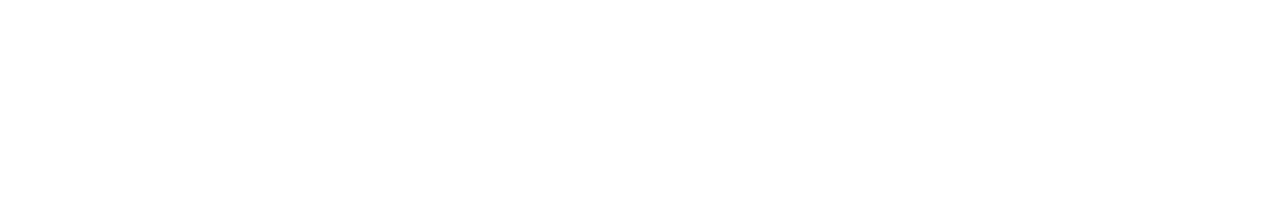
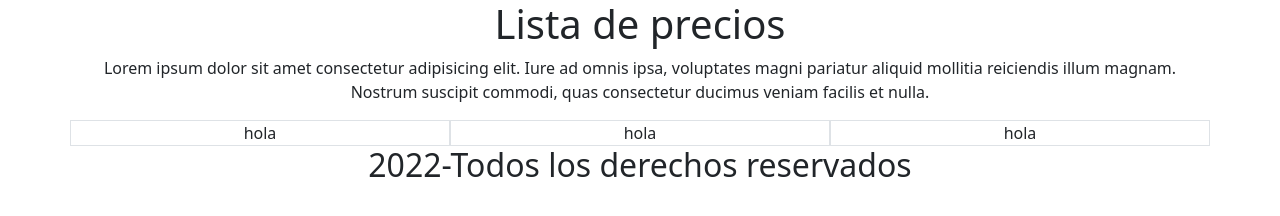
Before and after one commit to lautajam/Price-list-bootstrap-practice, a plain HTML site: page index.html in a window 1280 px wide. Drawn offline with nearby package versions, Linux system fonts and the light colour scheme.

Commit message:
basic structure

```diff
--- a/index.html
+++ b/index.html
@@ -4,9 +4,27 @@
     <meta charset="UTF-8">
     <meta http-equiv="X-UA-Compatible" content="IE=edge">
     <meta name="viewport" content="width=device-width, initial-scale=1.0">
+    <link href="https://cdn.jsdelivr.net/npm/bootstrap@5.2.0/dist/css/bootstrap.min.css" rel="stylesheet" integrity="sha384-gH2yIJqKdNHPEq0n4Mqa/HGKIhSkIHeL5AyhkYV8i59U5AR6csBvApHHNl/vI1Bx" crossorigin="anonymous">
     <title>Price list</title>
 </head>
 <body>
-
+    <div class="container text-center">
+        <div class="row">
+            <div class="col-12">
+                <h1>Lista de precios</h1>
+            </div>
+        </div>
+        <div class="row">
+            <p>Lorem ipsum dolor sit amet consectetur adipisicing elit. Iure ad omnis ipsa, voluptates magni pariatur aliquid mollitia reiciendis illum magnam. Nostrum suscipit commodi, quas consectetur ducimus veniam facilis et nulla.</p>
+        </div>
+        <div class="row">
+            <div class="col-4 border">hola</div>
+            <div class="col-4 border">hola</div>
+            <div class="col-4 border">hola</div>
+        </div>
+        <div class="row">
+            <h2>2022-Todos los derechos reservados</h2>
+        </div>
+    </div>
 </body>
 </html>
```
